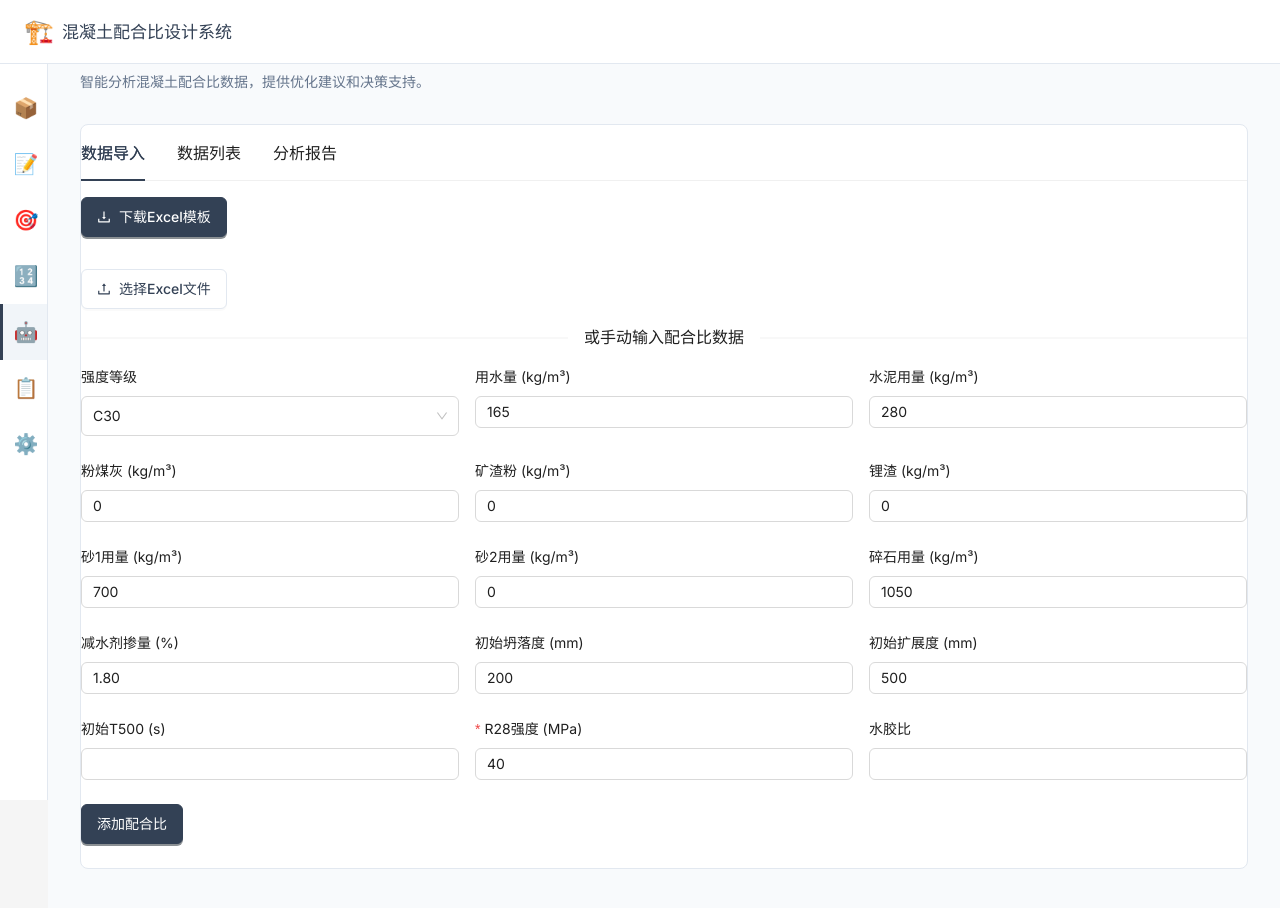
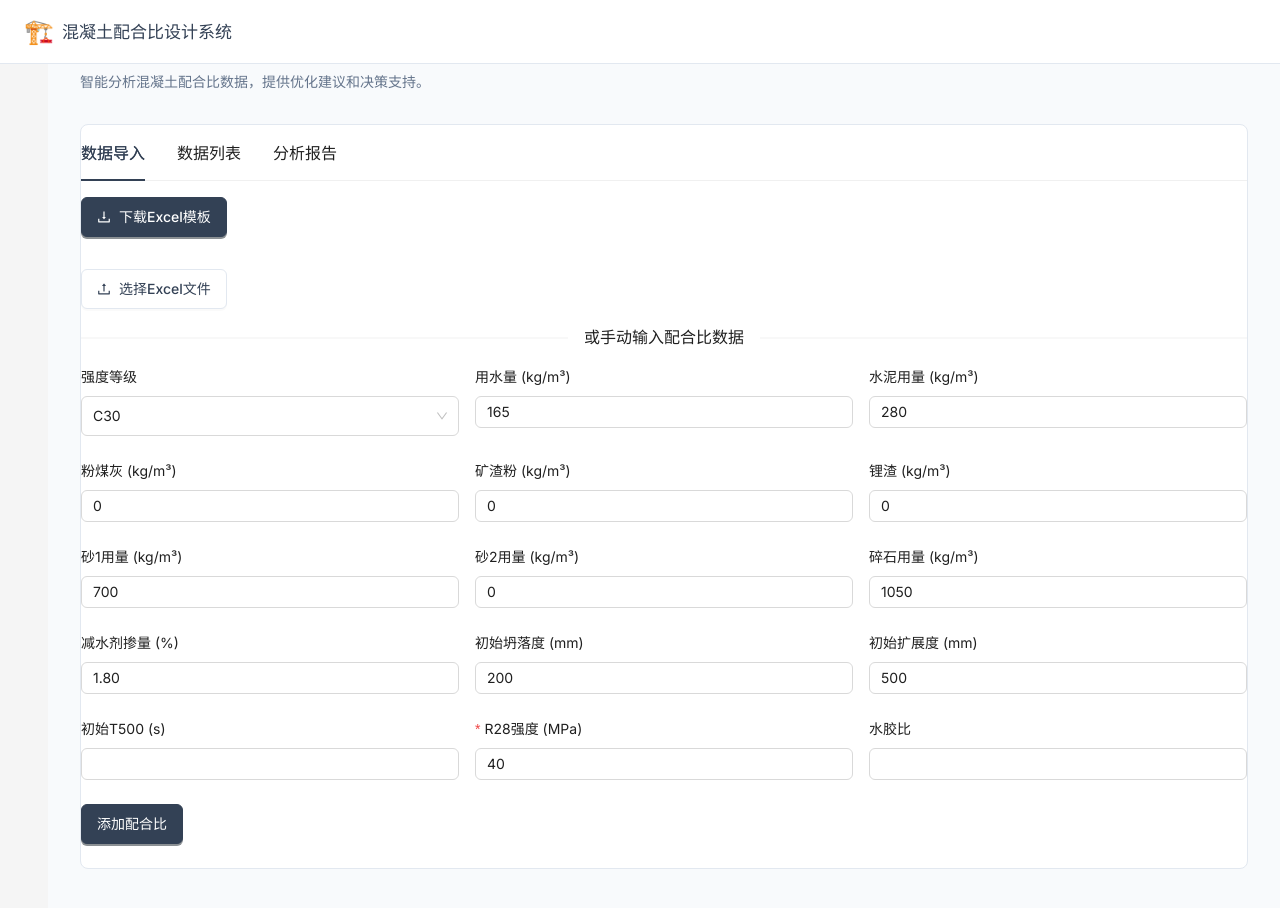
Before and after one commit to sunyso434-cyber/concretemixdesign, a React (Vite) app: page /#/ai-analysis in a window 1280 px wide. Shown: the top 908 px of the page. Built offline with nearby package versions, Linux system fonts and the light colour scheme.

Commit message:
fix: 移除 NavRail 导航栏组件
- 从 App.jsx 中移除 NavRail 导入和使用
- 删除 NavRail.jsx 和 NavRail.css 文件
- 保留 marginLeft: 48 以适配顶部导航栏布局

```diff
--- a/src/renderer/App.jsx
+++ b/src/renderer/App.jsx
@@ -5,7 +5,6 @@ import zhCN from 'antd/lib/locale/zh_CN'
 import 'antd/dist/reset.css'
 import './index.css'
 import BackgroundTaskBar from './components/BackgroundTaskBar'
-import NavRail from './components/NavRail'
 
 // 页面组件 - 使用 lazy 加载
 const MaterialsPage = lazy(() => import('./pages/MaterialsPage').catch(err => {
@@ -160,8 +159,6 @@ function App() {
             </div>
           </Header>
 
-          <NavRail />
-
           <Content style={contentStyle}>
             <div style={contentWrapperStyle}>
               <ErrorBoundary>
--- a/src/renderer/components/NavRail.css
+++ /dev/null
@@ -1,77 +0,0 @@
-.nav-rail {
-  position: fixed;
-  left: 0;
-  top: 64px;
-  bottom: 0;
-  width: 48px;
-  background: #FFFFFF;
-  border-right: 1px solid #E2E8F0;
-  z-index: 99;
-  transition: width 200ms ease;
-  overflow: hidden;
-}
-
-.nav-rail.expanded {
-  width: 220px;
-  box-shadow: 2px 0 8px rgba(0, 0, 0, 0.08);
-}
-
-.nav-rail-inner {
-  display: flex;
-  flex-direction: column;
-  padding: 16px 0;
-}
-
-.nav-rail-item {
-  display: flex;
-  align-items: center;
-  height: 56px;
-  padding: 0 14px;
-  color: #64748B;
-  text-decoration: none;
-  transition: all 150ms ease;
-  position: relative;
-  white-space: nowrap;
-}
-
-.nav-rail-item:hover {
-  background: #F1F5F9;
-  color: #334155;
-}
-
-.nav-rail-item.active {
-  background: #F1F5F9;
-  color: #334155;
-}
-
-.nav-rail-item.active::before {
-  content: '';
-  position: absolute;
-  left: 0;
-  top: 0;
-  bottom: 0;
-  width: 3px;
-  background: #334155;
-}
-
-.nav-rail-icon {
-  font-size: 20px;
-  width: 24px;
-  height: 24px;
-  display: flex;
-  align-items: center;
-  justify-content: center;
-  flex-shrink: 0;
-}
-
-.nav-rail-label {
-  font-size: 14px;
-  font-weight: 500;
-  margin-left: 12px;
-  opacity: 0;
-  transition: opacity 200ms ease;
-}
-
-.nav-rail.expanded .nav-rail-label {
-  opacity: 1;
-}
--- a/src/renderer/components/NavRail.jsx
+++ /dev/null
@@ -1,50 +0,0 @@
-import React, { useState, useCallback } from 'react'
-import { Link, useLocation } from 'react-router-dom'
-import './NavRail.css'
-
-const navItems = [
-  { key: 'materials', path: '/materials', label: '原材料管理', icon: '📦' },
-  { key: 'mixdesign', path: '/mixdesign', label: '配合比设计', icon: '📝' },
-  { key: 'optimization', path: '/optimization', label: '成本优化', icon: '🎯' },
-  { key: 'inverse-calculation', path: '/inverse-calculation', label: '参数反算', icon: '🔢' },
-  { key: 'ai-analysis', path: '/ai-analysis', label: 'AI分析', icon: '🤖' },
-  { key: 'schemes', path: '/schemes', label: '方案管理', icon: '📋' },
-  { key: 'settings', path: '/settings', label: '系统管理', icon: '⚙️' },
-]
-
-function NavRail() {
-  const [isExpanded, setIsExpanded] = useState(false)
-  const location = useLocation()
-
-  const handleMouseEnter = useCallback(() => setIsExpanded(true), [])
-  const handleMouseLeave = useCallback(() => setIsExpanded(false), [])
-
-  const isActive = useCallback((path) => location.pathname === path, [location.pathname])
-
-  return (
-    <nav
-      className={`nav-rail ${isExpanded ? 'expanded' : ''}`}
-      onMouseEnter={handleMouseEnter}
-      onMouseLeave={handleMouseLeave}
-      role="navigation"
-      aria-label="主导航"
-    >
-      <div className="nav-rail-inner">
-        {navItems.map((item) => (
-          <Link
-            key={item.key}
-            to={item.path}
-            className={`nav-rail-item ${isActive(item.path) ? 'active' : ''}`}
-            aria-current={isActive(item.path) ? 'page' : undefined}
-            tabIndex={0}
-          >
-            <span className="nav-rail-icon">{item.icon}</span>
-            <span className="nav-rail-label">{item.label}</span>
-          </Link>
-        ))}
-      </div>
-    </nav>
-  )
-}
-
-export default NavRail
```
